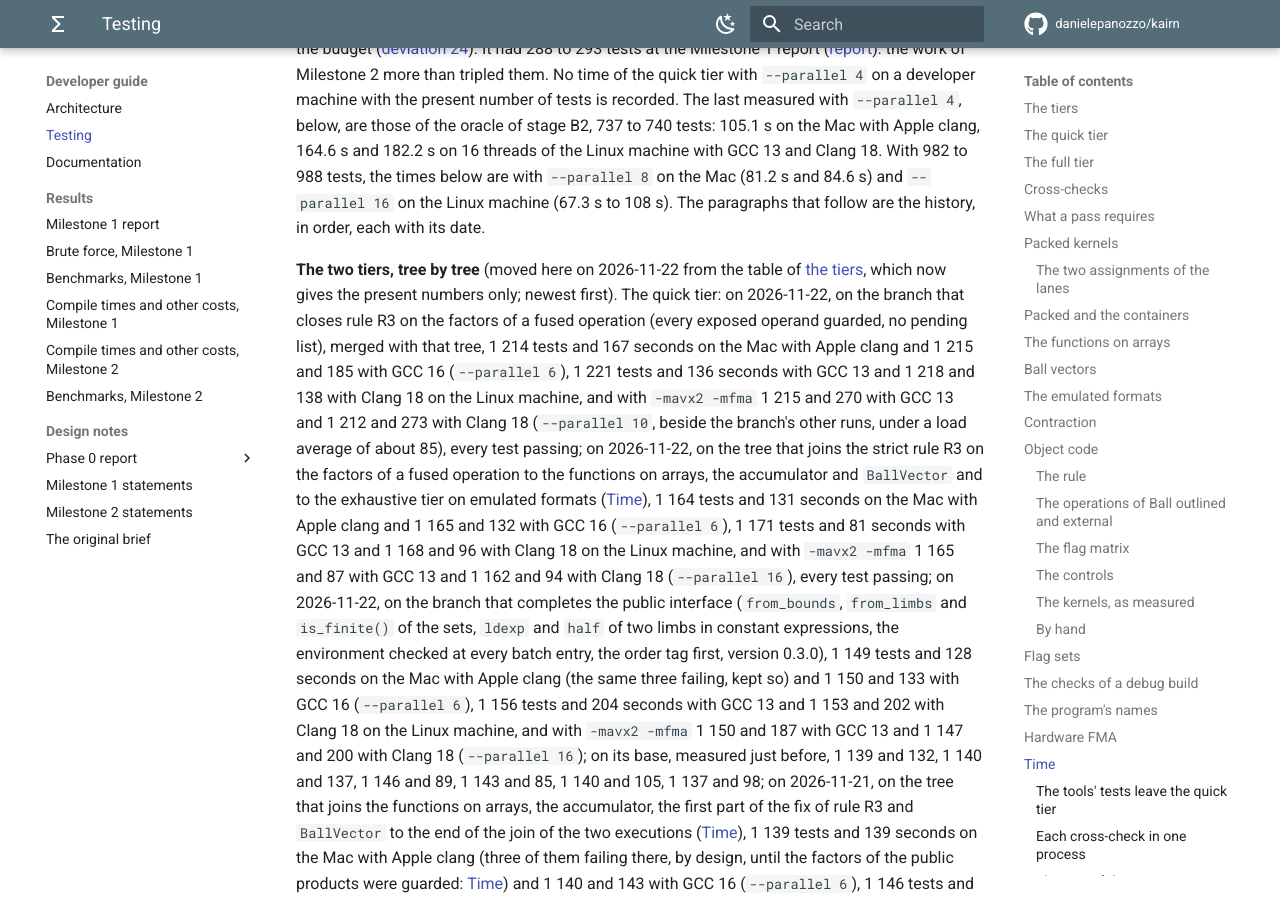
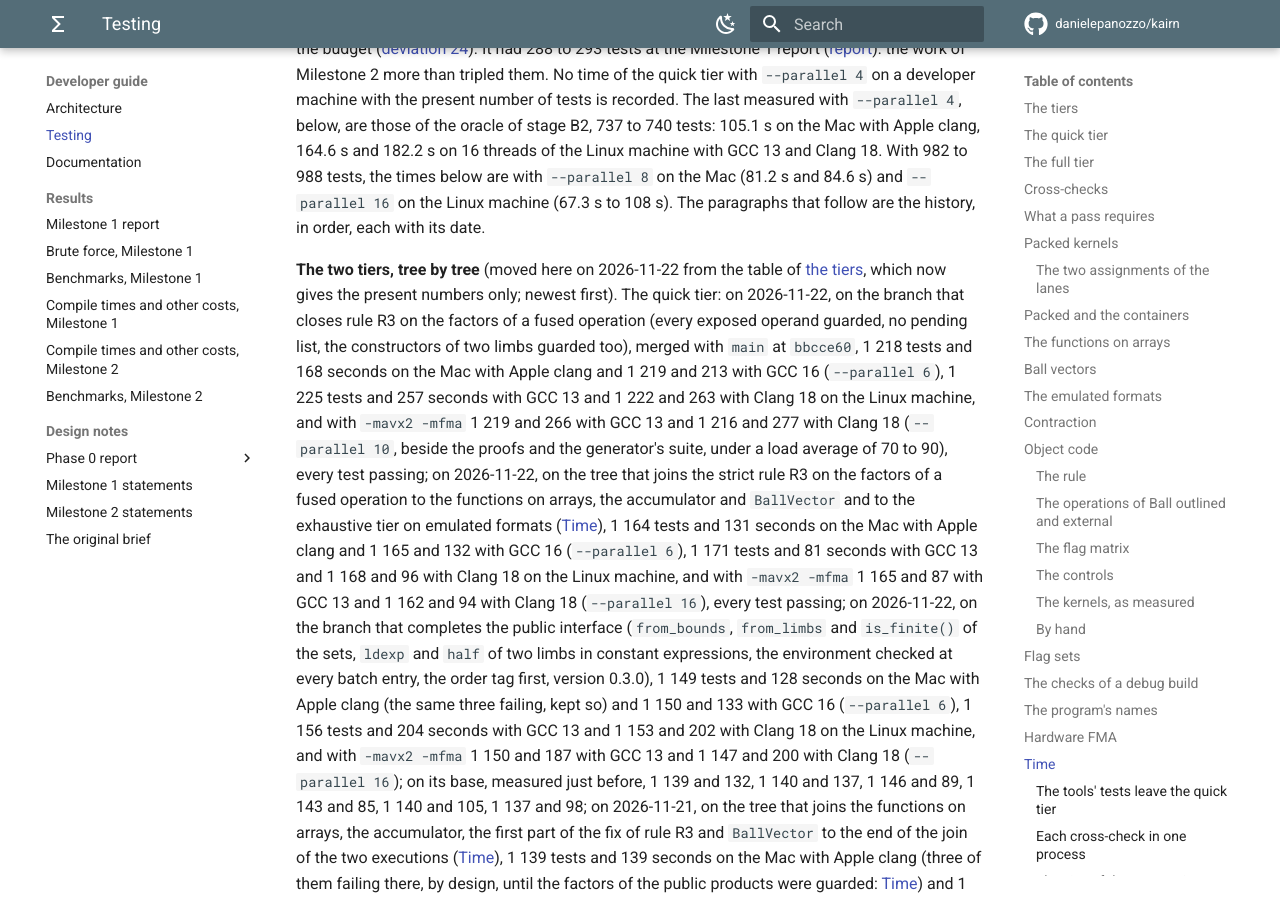
Before and after one commit to danielepanozzo/kairn, an MkDocs documentation site: the page built from docs/developer/testing.md, in a window 1280 px wide and 900 px high, scrolled down 72507 px. Built offline with MkDocs 1.6.1 and Material for MkDocs 9.7.7, drawn with Linux system fonts in a browser that asks for light colours; comment, search, counter and statistics services are not loaded; some of the changed text lies outside the part shown.

Commit message:
Testing: the tiers of the final tree of the close of R3, merged with main at bbcce60
The history of the tiers, tree by tree (Time): the six quick tiers (Apple
clang and GCC 16 on the Mac, GCC 13 and Clang 18 with and without -mavx2
-mfma on the Linux machine), every test passing, and the full tier with
GCC 13, 2 036 tests, every one passing; the ctest line of Apple clang's
quick tier with its counts.

Co-Authored-By: Claude Opus 5.5 <noreply@anthropic.com>
Claude-Session: https://claude.ai/code/session_01ULwCxzT6Dhw9xUiTw8mJz1

```diff
--- a/docs/developer/testing.md
+++ b/docs/developer/testing.md
@@ -2086,11 +2086,12 @@ with its date.
 **The two tiers, tree by tree** (moved here on 2026-11-22 from the table of [the
 tiers](#the-tiers), which now gives the present numbers only; newest first). The quick tier: on
 2026-11-22, on the branch that closes rule R3 on the factors of a fused operation (every exposed
-operand guarded, no pending list), merged with that tree, 1 214 tests and 167 seconds on the Mac
-with Apple clang and 1 215 and 185 with GCC 16 (`--parallel 6`), 1 221 tests and 136 seconds with
-GCC 13 and 1 218 and 138 with Clang 18 on the Linux machine, and with `-mavx2 -mfma` 1 215 and 270
-with GCC 13 and 1 212 and 273 with Clang 18 (`--parallel 10`, beside the branch's other runs, under
-a load average of about 85), every test passing; on 2026-11-22, on the tree that joins the strict rule R3 on the factors of a fused operation to the
+operand guarded, no pending list, the constructors of two limbs guarded too), merged with `main`
+at `bbcce60`, 1 218 tests and 168 seconds on the Mac with Apple clang and 1 219 and 213 with GCC 16
+(`--parallel 6`), 1 225 tests and 257 seconds with GCC 13 and 1 222 and 263 with Clang 18 on the
+Linux machine, and with `-mavx2 -mfma` 1 219 and 266 with GCC 13 and 1 216 and 277 with Clang 18
+(`--parallel 10`, beside the proofs and the generator's suite, under a load average of 70 to 90),
+every test passing; on 2026-11-22, on the tree that joins the strict rule R3 on the factors of a fused operation to the
 functions on arrays, the accumulator and `BallVector` and to the exhaustive tier on emulated
 formats ([Time](#time)), 1 164 tests and 131 seconds on the Mac with Apple clang and 1 165 and 132
 with GCC 16 (`--parallel 6`), 1 171 tests and 81 seconds with GCC 13 and 1 168 and 96 with Clang 18
@@ -2147,10 +2148,10 @@ seconds on Linux and 69 to 75 on macOS, and on Windows estimated since 56 to 80,
 runner seen ([Time](#each-cross-check-in-one-process)).
 
 The full tier: on 2026-11-22, on the branch that closes rule R3 on the factors of a fused
-operation, 2 027 tests and 30 minutes with GCC 13 on the Linux machine (`--parallel 11`, the tools
-held to one worker, under a load average of about 85), one failing:
-`full.tools.brute.driver.test`, the new loop `bv_scale_2_entry` having no toy formats in
-`tests/brute/brute.py` (since added); on 2026-11-22, on the tree that joins the strict rule R3 on
+operation, merged with `main` at `bbcce60`, 2 036 tests and 32 minutes with GCC 13 on the Linux
+machine (`--parallel 10`, the tools held to one worker, beside the generator's suite), every test
+passing (a first run on the branch, 2 027 tests, had failed `full.tools.brute.driver.test`: the new
+loop `bv_scale_2_entry` had no toy formats in `tests/brute/brute.py`); on 2026-11-22, on the tree that joins the strict rule R3 on
 the factors of a fused operation to the functions on arrays, the accumulator and `BallVector` and to the exhaustive tier
 on emulated formats, 2 000 tests and 20 minutes with GCC 13 on the Linux machine (`--parallel 16`,
 the tools held to one worker); on 2026-11-22, on the branch that completes the public interface, 1
```
Also changed, not shown: other parts of docs/developer/testing.md (+1 -1 lines).
